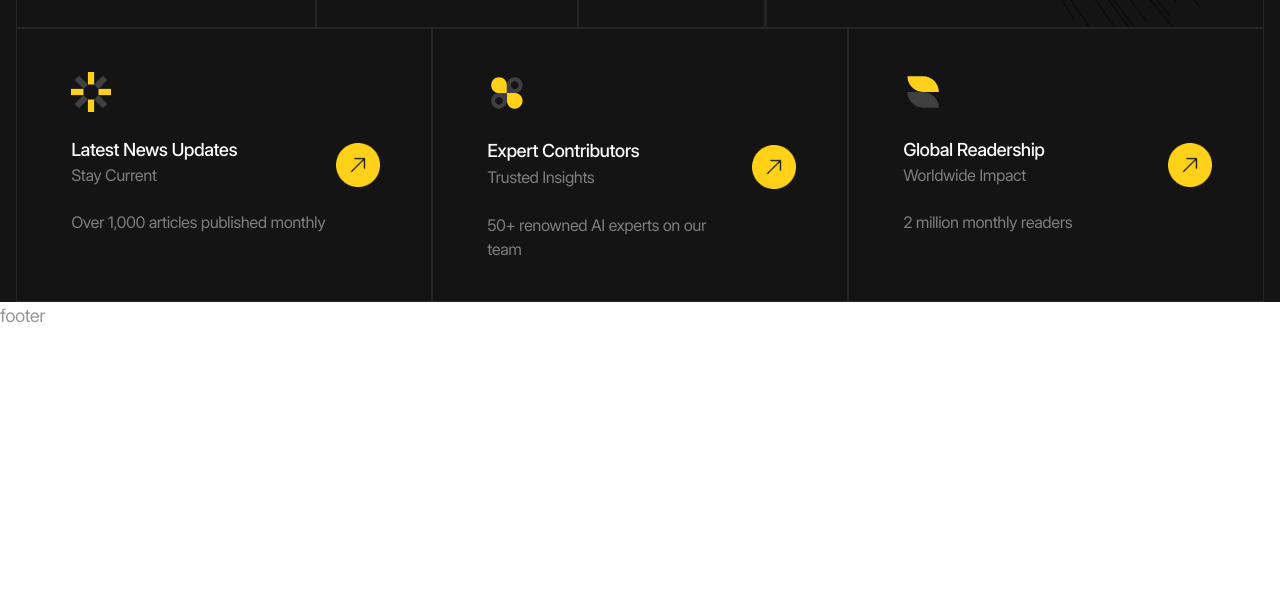
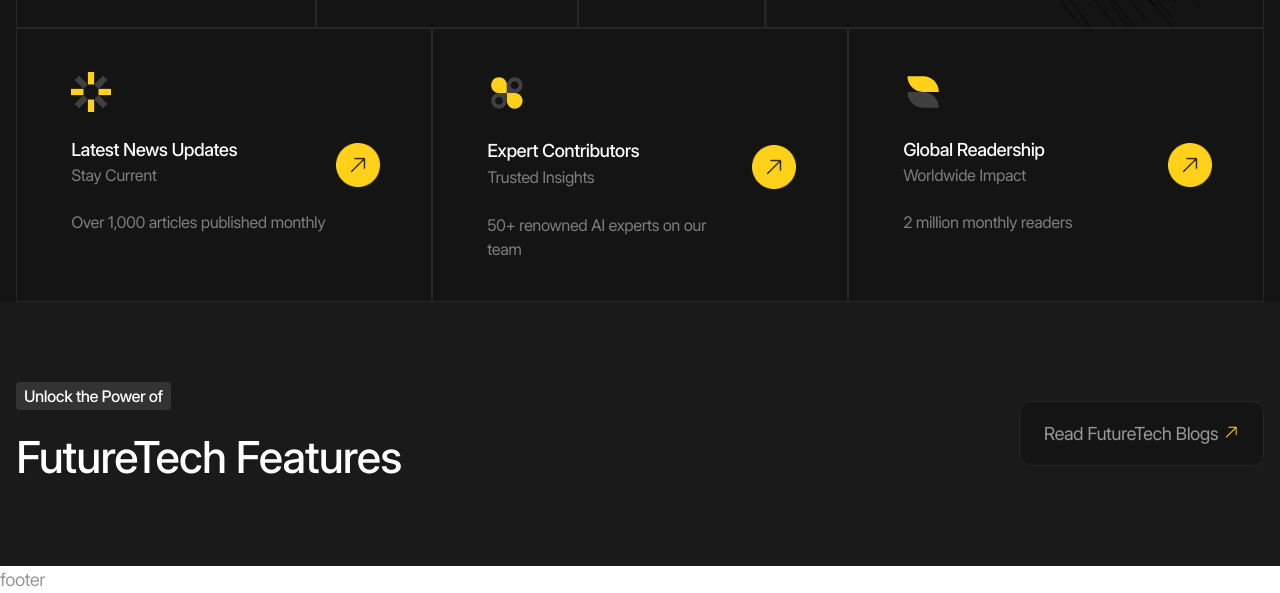
Before and after one commit to Gliperv7/FutureTech, a plain HTML site: page index.html in a window 1280 px wide. Shown: the part 735-1328 px from the top of the page. Before the commit the page ends 1064 px from the top, so only its background shows below. Drawn offline with Linux system fonts and the light colour scheme.

Commit message:
the second section has been updated

```diff
--- a/index.css
+++ b/index.css
@@ -8,6 +8,7 @@ body {
     font-family: 'Inter-Regular', sans-serif;
 
 }
+
 
 a {
     text-decoration: none;
@@ -37,8 +38,10 @@ a {
             align-items: flex-end;
 
             .table-section-items {
+                --padding-top: var(--space-80);
                 --padding-left: var(--space-80);
                 --padding-bottom: var(--space-80);
+                padding-top: var(--padding-top);
                 padding-left: var(--padding-left);
                 padding-bottom: var(--padding-bottom);
                 @media (width <= 1440px) {
@@ -207,6 +210,7 @@ a {
                         --padding-bottom: var(--space-30);
                         --padding-right: var(--space-15);
                     }
+
                     .table-section-item-content-title-3 {
                         --font-size: var(--space-18);
                         font-size: var(--font-size);
@@ -291,6 +295,9 @@ a {
         display: grid;
         width: 100%;
         grid-template-columns: 33.333% 33.333% 33.333%;
+        @media (width <= 764px) {
+            grid-template-columns: 100%;
+        }
 
         .table-section-2-item {
             border: 1px solid var(--dark-15);
@@ -336,9 +343,15 @@ a {
                 }
 
                 .table-section-2-items-text-element {
+                    --font-size: var(--space-18);
                     color: var(--grey-50);
+                    font-size: var(--font-size);
+
                     @media (width <= 1440px) {
-                        font-size: var(--space-16);
+                        --font-size: var(--space-16);
+                    }
+                    @media (width <= 764px) {
+                        --font-size: var(--space-14);
 
                     }
                 }
@@ -356,6 +369,9 @@ a {
                         --font-size: var(--space-18);
                         --padding-top: var(--space-20) ;
                         white-space: nowrap;
+                    }
+                    @media (width <= 764px) {
+                        --font-size: var(--space-16);
                     }
                 }
 
@@ -382,3 +398,90 @@ a {
         }
     }
 }
+
+.container-section-1 {
+    .section-1-content {
+        background: var(--dark-10);
+
+        .section-1-content-text {
+            --padding-top: calc(var(--space-60) * 2);
+            --padding-bottom: calc(var(--space-60) * 2);
+
+            display: flex;
+            justify-content: space-between;
+            align-items: center;
+
+            padding-top: var(--padding-top);
+            padding-bottom: var(--padding-bottom);
+            @media (width <= 1440px) {
+                --padding-top: var(--space-80);
+                --padding-bottom: var(--space-80);
+
+            }
+
+            @media (width <= 764px) {
+                flex-direction: column;
+                align-items: flex-start;
+                --padding-top: var(--space-40);
+                --padding-bottom: var(--space-40);
+
+            }
+
+            a {
+                --padding-top: var(--space-18);
+                --padding-bottom: var(--space-24);
+                border: 1px solid var(--dark-15);
+                border-radius: var(--space-12);
+                padding: var(--padding-top) var(--padding-bottom);
+                background-color: var(--dark-08);
+                @media (width <= 764px) {
+                    --padding-top: var(--space-14);
+                    --padding-bottom: var(--space-18);
+
+                }
+            }
+
+            .section-1-content-heading {
+                --padding-top: var(--space-20);
+                --font-size: var(--space-58);
+
+                font-weight: 500;
+                font-size: var(--font-size);
+                line-height: 130%;
+                color: var(--absolute-white);
+                padding-top: var(--padding-top);
+                @media (width <= 1440px) {
+                    --font-size: var(--space-44);
+                }
+                @media (width <= 764px) {
+                    --font-size: var(--space-28);
+                    padding-bottom: var(--space-10);
+                }
+            }
+
+            .section-1-content-subcontainer {
+                --font-size: var(--space-20);
+                --padding-top: var(--space-6);
+                --padding-right: var(--space-10);
+
+                display: inline;
+                border-radius: var(--space-4);
+                padding: var(--padding-top) var(--padding-right);
+                background: var(--dark-20);
+                font-weight: 500;
+                font-size: var(--font-size);
+                color: var(--absolute-white);
+                @media (width <= 1440px) {
+                    --font-size: var(--space-16);
+                    --padding-top: var(--space-4);
+                    --padding-right: var(--space-8);
+
+                }
+                @media (width <= 764px) {
+                    --font-size: var(--space-14);
+                }
+
+            }
+        }
+    }
+}
--- a/index.html
+++ b/index.html
@@ -137,6 +137,27 @@
         </ul>
     </div>
 </section>
+<section class="section">
+    <div class="container-section-1 ">
+        <div class="section-1-content">
+            <div class="section-1-content-text container">
+                <header class="section-1-content-text-header">
+                 <p class="section-1-content-subcontainer">
+                Unlock the Power of
+                 </p>
+                 <p class="section-1-content-heading">
+                FutureTech Features
+                </p>
+                </header>
+                <a href="#" class="section-1-content-link">Read FutureTech Blogs
+                    <svg width="16.5" height="16.5" viewBox="0 0 25 25"  xmlns="http://www.w3.org/2000/svg">
+                    <path fill-rule="evenodd" clip-rule="evenodd" d="M8.75 4.25L20 4.25C20.1989 4.25 20.3897 4.32902 20.5303 4.46967C20.671 4.61032 20.75 4.80109 20.75 5V16.25C20.75 16.6642 20.4142 17 20 17C19.5858 17 19.25 16.6642 19.25 16.25V6.81066L5.53033 20.5303C5.23744 20.8232 4.76256 20.8232 4.46967 20.5303C4.17678 20.2374 4.17678 19.7626 4.46967 19.4697L18.1893 5.75L8.75 5.75C8.33579 5.75 8 5.41421 8 5C8 4.58579 8.33579 4.25 8.75 4.25Z" fill="#FFD11A"/>
+                </svg>
+                </a>
+            </div>
+        </div>
+    </div>
+</section>
 
 
 <footer class="footer">
```
